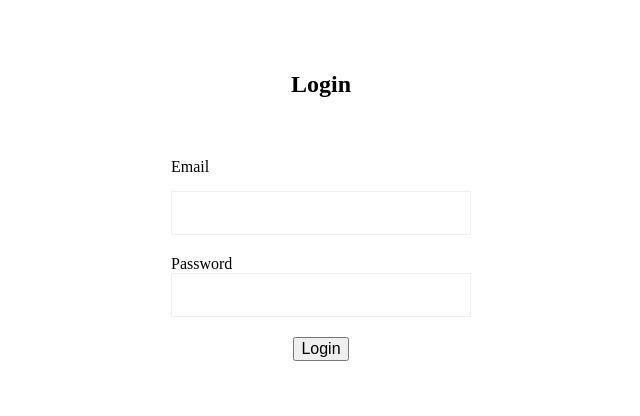
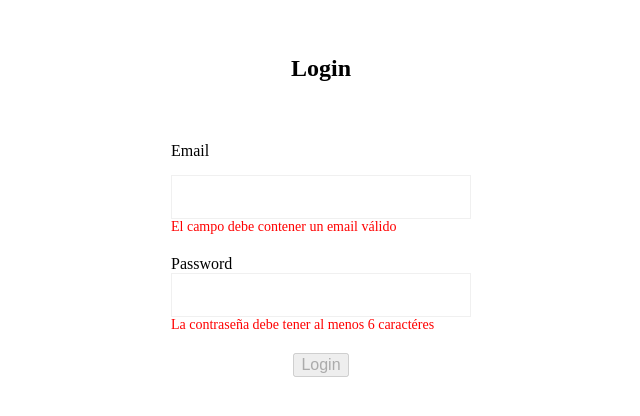
Before and after one commit to Wolox/tech-show-frontend, an Angular app in the folder angular/tech-show-frontend/: page / in a window 1280 px wide. Shown: the part 192-608 px from the top of the page, without its empty margins (319-959 px from the left). Built offline with nearby package versions, Linux system fonts and the light colour scheme.

Commit message:
angular login

```diff
--- a/angular/tech-show-frontend/src/app/components/login/login.component.html
+++ b/angular/tech-show-frontend/src/app/components/login/login.component.html
@@ -1,10 +1,12 @@
 <div class="login-container">
-  <div class="login-form-container">
+  <form class="login-form-container" [formGroup]="loginForm" (ngSubmit)="onSubmit()">
     <h1 class="login-title">Login</h1>
     <label htmlFor="email" class="login-input-title">Email</label>
-    <input id="email" class="login-input" />
+    <input id="email" type="email" class="login-input" formControlName="email"/>
+    <span class="input-error" [style.visibility]="email.invalid ? 'visible' : 'hidden'">El campo debe contener un email válido</span>
     <label title="password">Password</label>
-    <input id="email" class="login-input-title" class="login-input" />
-    <button type="button" class="login-button">Login</button>
-  </div>
+    <input id="email" type="password" class="login-input-title" class="login-input" formControlName="password" />
+    <span class="input-error" [style.visibility]="password.invalid ? 'visible' : 'hidden'">La contraseña debe tener al menos 6 caractéres</span>
+    <button type="submit" class="login-button" [disabled]="!loginForm.valid">Login</button>
+  </form>
 </div>
--- a/angular/tech-show-frontend/src/app/components/login/login.component.scss
+++ b/angular/tech-show-frontend/src/app/components/login/login.component.scss
@@ -31,9 +31,14 @@
 .login-input {
   border: 1px solid #F0F0F0;
   height: 40px;
-  margin-bottom: 20px;
 }
 
 .login-button {
   align-self: center;
 }
+
+.input-error {
+  color: red;
+  font-size: 14px;
+  margin-bottom: 20px;
+}
--- a/angular/tech-show-frontend/src/app/components/login/login.component.ts
+++ b/angular/tech-show-frontend/src/app/components/login/login.component.ts
@@ -1,4 +1,6 @@
 import { Component } from '@angular/core';
+import { FormGroup, FormControl, Validators } from '@angular/forms';
+import { AuthService } from 'src/app/services/auth.service';
 
 @Component({
   selector: 'login',
@@ -7,4 +9,37 @@ import { Component } from '@angular/core';
 })
 export class LoginComponent {
   title = 'Login';
+
+  constructor(private authService: AuthService) {}
+
+  loginForm = new FormGroup({
+    email: new FormControl('', [
+      Validators.required,
+      Validators.pattern('^[a-z0-9._%+-]+@[a-z0-9.-]+.[a-z]{2,4}$')
+    ]),
+    password: new FormControl('', [
+      Validators.required,
+      Validators.minLength(6)
+    ])
+  });
+
+  get email() {
+    return this.loginForm.get('email');
+  }
+  get password() {
+    return this.loginForm.get('password');
+  }
+
+  onSubmit() {
+    this.authService.login(this.loginForm.value).subscribe(
+      response => {
+        this.authService.setToken(response.body.token);
+        alert('Logged in!!');
+      },
+      error => {
+        console.log(error);
+        alert(`Log in falied! Error: ${error}`);
+      }
+    );
+  }
 }
--- /dev/null
+++ b/angular/tech-show-frontend/src/app/services/auth.service.ts
@@ -0,0 +1,29 @@
+import { Injectable } from '@angular/core';
+import { HttpClient, HttpResponse } from '@angular/common/http';
+import { Observable } from 'rxjs';
+import { environment } from 'src/environments/environment';
+
+@Injectable()
+export class AuthService {
+  constructor(private httpClient: HttpClient) {}
+
+  login(user): Observable<HttpResponse<any>> {
+    return this.httpClient.post<any>(
+      `${environment.baseURL}/users/login`,
+      user,
+      { observe: 'response' }
+    );
+  }
+
+  getToken() {
+    return localStorage.getAuthToken();
+  }
+
+  setToken(token) {
+    localStorage.authToken = token;
+  }
+
+  isLogged(): boolean {
+    return !!this.getToken();
+  }
+}
--- a/angular/tech-show-frontend/src/environments/environment.ts
+++ b/angular/tech-show-frontend/src/environments/environment.ts
@@ -3,7 +3,8 @@
 // The list of file replacements can be found in `angular.json`.
 
 export const environment = {
-  production: false
+  production: false,
+  baseURL: 'https://private-019c2-techshow.apiary-mock.com'
 };
 
 /*
```
Also changed, not shown: angular/tech-show-frontend/src/app/app.module.ts (+11 -2 lines).
